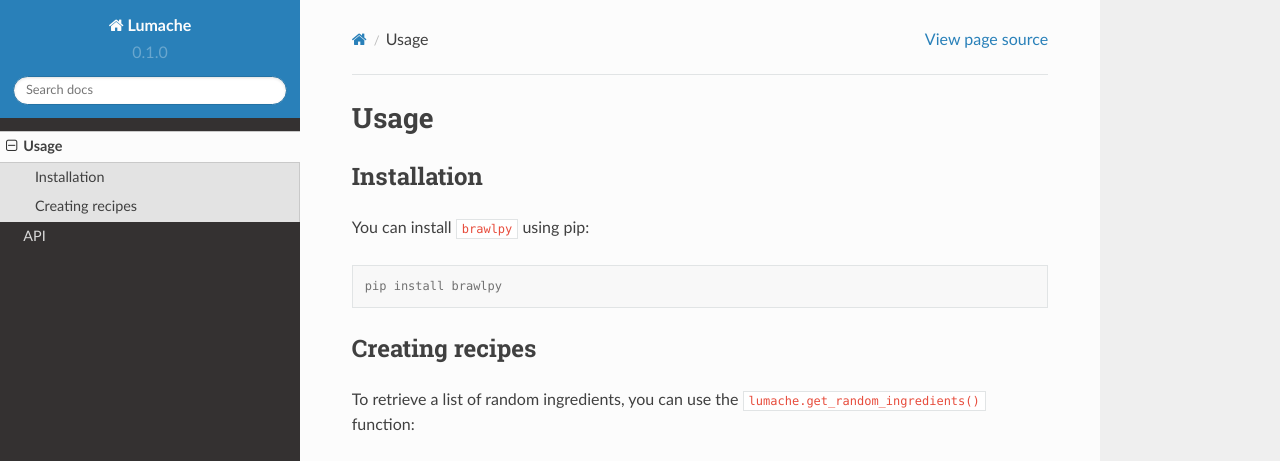
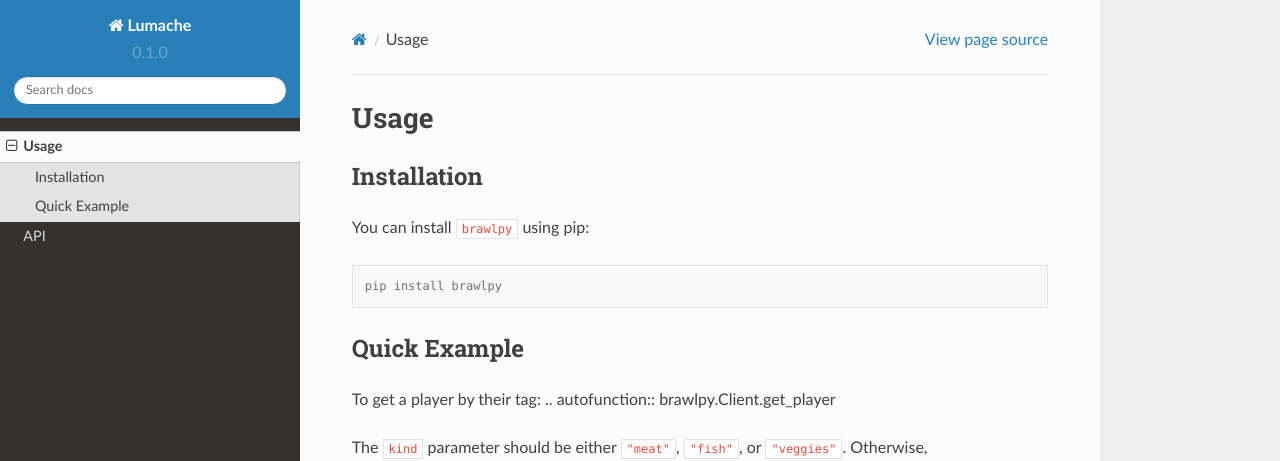
Before and after one commit to PyStarr/BrawlPy, a Sphinx documentation site: the page built from docs/source/usage.rst, in a window 1280 px wide and 1096 px high. Shown: the top 461 px of the window. Built offline with Sphinx 7.4.7 and the Read the Docs theme 2.0.0, drawn with Linux system fonts in a browser that asks for light colours; grey boxes are pictures that could not be loaded.

Commit message:
`<h>`_
___

```diff
--- a/docs/source/usage.rst
+++ b/docs/source/usage.rst
@@ -12,13 +12,11 @@ You can install ``brawlpy`` using pip:
 
    pip install brawlpy
 
-Creating recipes
+Quick Example
 ----------------
 
-To retrieve a list of random ingredients,
-you can use the ``lumache.get_random_ingredients()`` function:
-
-.. autofunction:: lumache.get_random_ingredients
+To get a player by their tag:
+.. autofunction:: brawlpy.Client.get_player
 
 The ``kind`` parameter should be either ``"meat"``, ``"fish"``,
 or ``"veggies"``. Otherwise, :py:func:`lumache.get_random_ingredients`
--- /dev/null
+++ b/requirements.txt
@@ -0,0 +1 @@
+aiohttp
```
Also changed, not shown: .readthedocs.yml (added).
